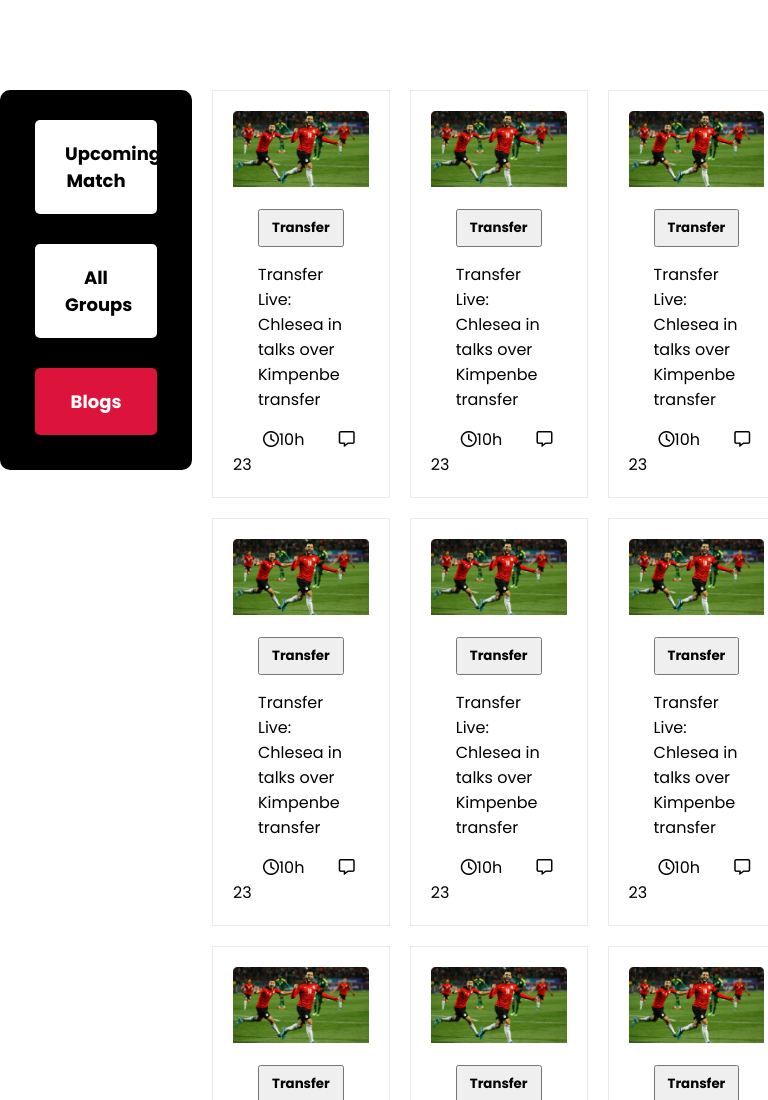
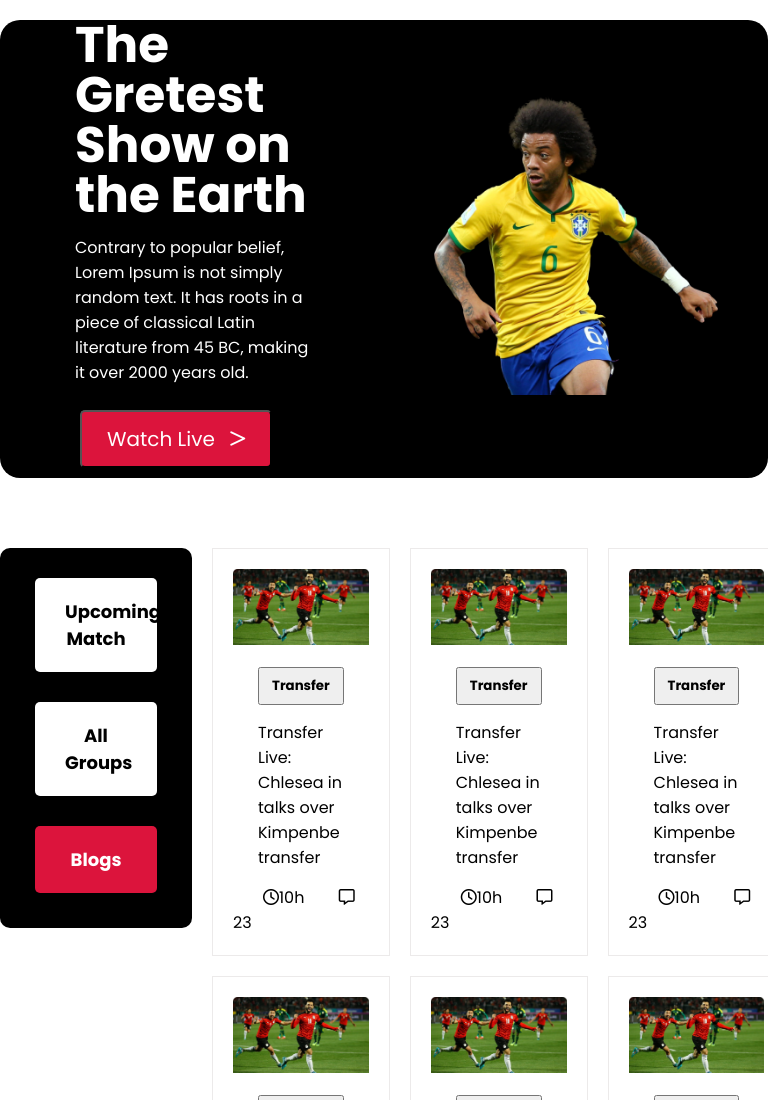
Before and after one commit to Bachan-kubi/world-cup, a plain HTML site: page index.html in a window 768 px wide. Shown: the top 1100 px of the page. Drawn offline with Linux system fonts and the light colour scheme.

Commit message:
tablet header added

```diff
--- a/index.html
+++ b/index.html
@@ -39,6 +39,7 @@
           </div>
         </div>
         <!-- responsive banner -->
+        <div class="responsive-banner">
           <div class="banners-responsive">
             <div class="banner">
                   <h3 >The Gretest Show on the Earth</h3>
@@ -54,6 +55,8 @@
               <img src="./assets/Banner Image.png" alt="" />
             </div>
           </div>
+        </div>
+
         <!-- responsive banner -->
 
       </section>
--- a/style.css
+++ b/style.css
@@ -256,8 +256,15 @@ hr{
     .container{
         width: 100%;
     }
-    .banners{
-        display: none;
+    .banner{
+        width: 100%;
     }
-    .banners-responsive
+    .banner h1{
+        font-size: 50px;
+        line-height: 50px;
+    }
+    .banner img{
+        width: 100%;
+        margin-right: 40px;
+    }
 }
```
Lines whose indentation alone changed are shown as unchanged.
